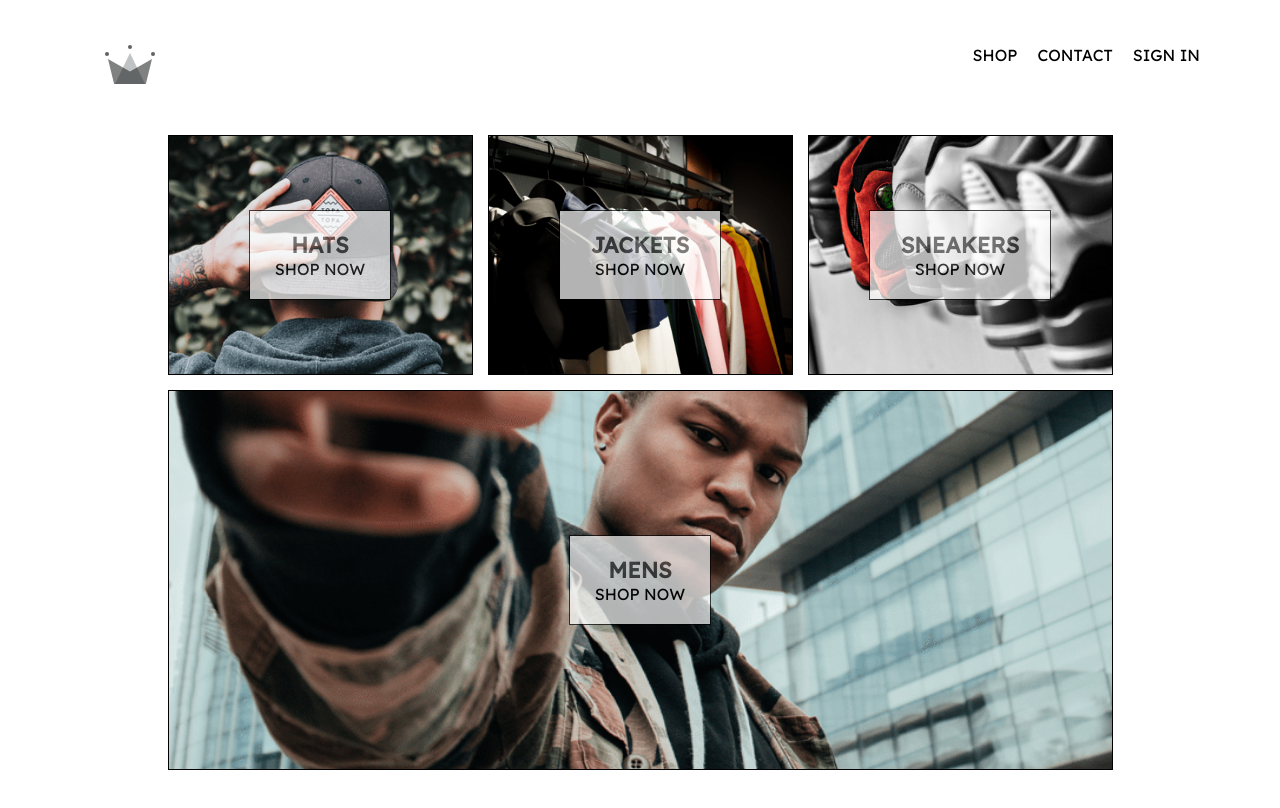
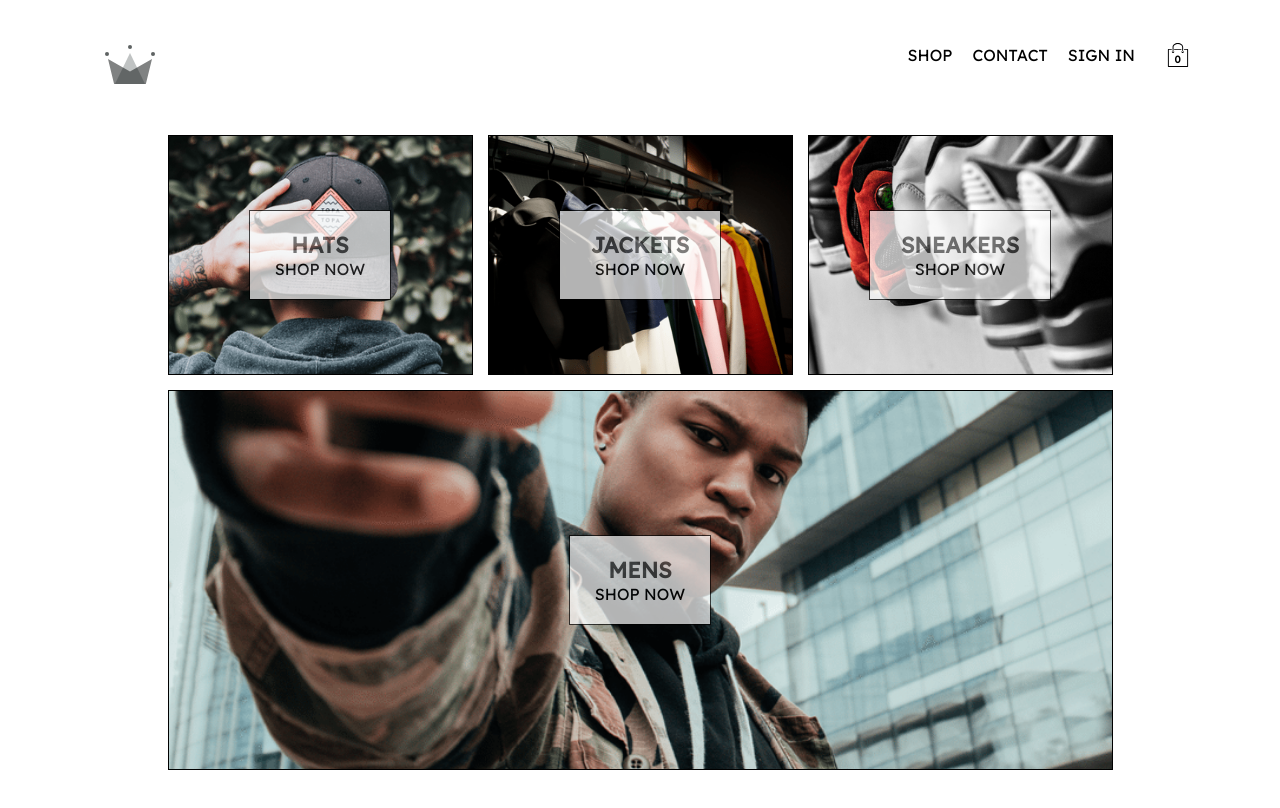
Before and after one commit to Diyorbek-Yusupov/udemy-shop, a React (Create React App) app: page / in a window 1280 px wide. Shown: the top 808 px of the page. Built offline with nearby package versions, Linux system fonts and the light colour scheme; no server answers.

Commit message:
added cart ,dropdown and implemented cart in redux

```diff
--- /dev/null
+++ b/src/components/cartDropdown/CartDropdown.component.jsx
@@ -0,0 +1,14 @@
+import React from "react";
+import Button from "../buttons/Button";
+import "./cartDropdown.scss";
+
+const CartDropdown = () => {
+   return (
+      <div className="cart-dropdown">
+         <div className="cart-items" />
+         <Button>Go to checkout</Button>
+      </div>
+   );
+};
+
+export default CartDropdown;
--- /dev/null
+++ b/src/components/cartDropdown/cartDropdown.scss
@@ -0,0 +1,24 @@
+.cart-dropdown {
+   position: absolute;
+   width: 240px;
+   height: 340px;
+   display: flex;
+   flex-direction: column;
+   padding: 20px;
+   border: 1px solid black;
+   background-color: white;
+   top: 90px;
+   right: 40px;
+   z-index: 5;
+
+   .cart-items {
+      height: 240px;
+      display: flex;
+      flex-direction: column;
+      overflow: scroll;
+   }
+
+   button {
+      margin-top: auto;
+   }
+}
--- /dev/null
+++ b/src/components/cartIcon/CartIcon.component.jsx
@@ -0,0 +1,29 @@
+import React from "react";
+import { connect } from "react-redux";
+import { ReactComponent as ShoppingIcon } from "../../assets/shopping-bag.svg";
+import { toggleCartHidden } from "../../redux/cart/cart.actions";
+import "./cartIcon.scss";
+
+const CartIcon = ({ toggleCartHidden }) => {
+   console.log("cartIcon reddered");
+   return (
+      <div className="cart-icon" onClick={toggleCartHidden}>
+         <ShoppingIcon className="shopping-icon" />
+         <span className="item-count">0</span>
+      </div>
+   );
+};
+
+// const mapStateToProps = state => {
+//    return {
+//       hidden: state
+//    }
+// }
+
+const mapDispatchProps = (dispatch) => ({
+   toggleCartHidden: () => {
+      dispatch(toggleCartHidden());
+   },
+});
+
+export default connect(null, mapDispatchProps)(CartIcon);
--- /dev/null
+++ b/src/components/cartIcon/cartIcon.scss
@@ -0,0 +1,21 @@
+.cart-icon {
+   width: 45px;
+   height: 45px;
+   position: relative;
+   display: flex;
+   align-items: center;
+   justify-content: center;
+   cursor: pointer;
+
+   .shopping-icon {
+      width: 24px;
+      height: 24px;
+   }
+
+   .item-count {
+      position: absolute;
+      font-size: 10px;
+      font-weight: bold;
+      bottom: 12px;
+   }
+}
--- a/src/components/header/header.jsx
+++ b/src/components/header/header.jsx
@@ -6,8 +6,10 @@ import { ReactComponent as Logo } from "../../assets/crown.svg";
 import { auth } from "../../firebase/firebase.utils";
 
 import "./header.scss";
+import CartIcon from "../cartIcon/CartIcon.component";
+import CartDropdown from "../cartDropdown/CartDropdown.component";
 
-const Header = ({ currentUser }) => {
+const Header = ({ currentUser, hidden }) => {
    return (
       <div className="header">
          <Link className="logo-container" to={"/"}>
@@ -32,13 +34,16 @@ const Header = ({ currentUser }) => {
             ) : (
                <Link to={"/signin"}>SIGN IN</Link>
             )}
+            <CartIcon />
          </div>
+         {hidden ? null : <CartDropdown />}
       </div>
    );
 };
 
-const mapStateToProps = (state) => ({
-   currentUser: state.user.currentUser,
+const mapStateToProps = ({ user: { currentUser }, cart: { hidden } }) => ({
+   currentUser,
+   hidden,
 });
 
 export default connect(mapStateToProps)(Header);
--- /dev/null
+++ b/src/redux/cart/cart.actions.js
@@ -0,0 +1,7 @@
+import { CartActionTypes } from "./cart.types";
+
+export const toggleCartHidden = () => {
+   return {
+      type: CartActionTypes.TOGGLE_CART_HIDDEN,
+   };
+};
--- /dev/null
+++ b/src/redux/cart/cart.reducer.js
@@ -0,0 +1,20 @@
+import { CartActionTypes } from "./cart.types";
+
+const INITIAL_STATE = {
+   hidden: true,
+};
+
+const cartReducer = (state = INITIAL_STATE, action) => {
+   switch (action.type) {
+      case CartActionTypes.TOGGLE_CART_HIDDEN:
+         return {
+            ...state,
+            hidden: !state.hidden,
+         };
+
+      default:
+         return state;
+   }
+};
+
+export default cartReducer;
--- /dev/null
+++ b/src/redux/cart/cart.types.js
@@ -0,0 +1,3 @@
+export const CartActionTypes = {
+   TOGGLE_CART_HIDDEN: "TOGGLE_CART_HIDDEN",
+};
--- a/src/redux/root-reducer.js
+++ b/src/redux/root-reducer.js
@@ -1,7 +1,9 @@
 import { combineReducers } from "redux";
 
 import userReducer from "./user/user.reducer";
+import cartReducer from "./cart/cart.reducer";
 
 export default combineReducers({
    user: userReducer,
+   cart: cartReducer,
 });
```
Also changed, not shown: src/assets/shopping-bag.svg (added).
